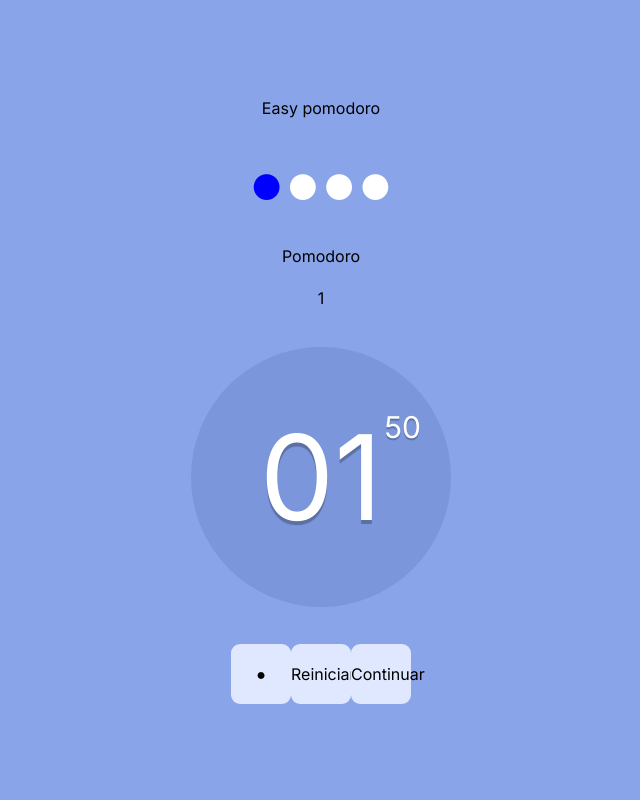
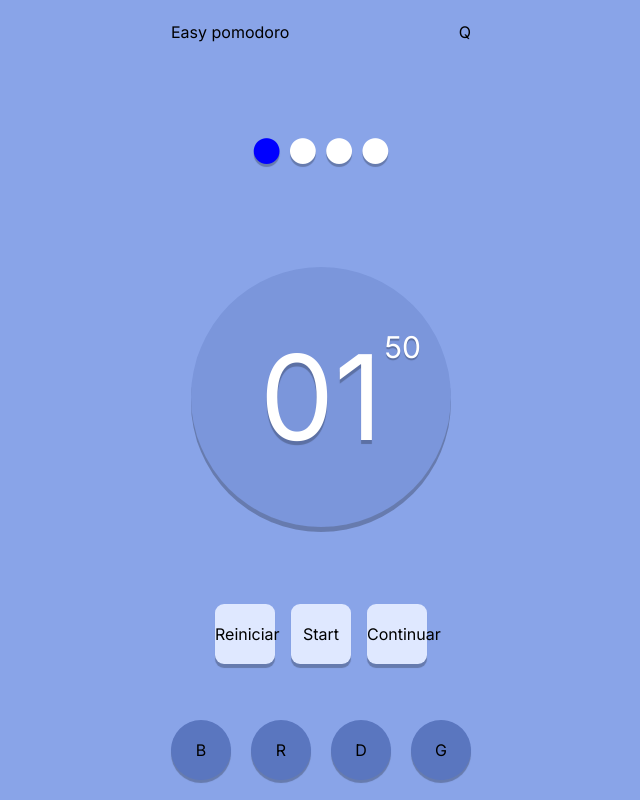
Before and after one commit to ferutizi/easy-pomodoro, a Next.js app: page / in a window 1280 px wide. Shown: the whole page, without its empty margins (319-959 px from the left). Built offline with nearby package versions, Linux system fonts and the light colour scheme.

Commit message:
added selection-theme structure, header, shadows

```diff
--- a/src/app/components/Timer.scss
+++ b/src/app/components/Timer.scss
@@ -26,6 +26,7 @@
     stroke-dasharray: 100 100;
     transform: rotate(-90deg);
     transform-origin: 50%;
+    filter: drop-shadow(-5px 0px 0.7px rgba(0, 0, 0, 0.25));
 }
 
 /* ---------------------------------------------------- */
@@ -61,4 +62,25 @@
     height: 60px;
     border-radius: 9px;
     background-color: $blue-light;
+    box-shadow: $shadow;
+    &:active {
+        box-shadow: $shadow-active;
+    }
 }
+
+.timer--buttons {
+    display: flex;
+    gap: 1em;
+}
+
+.pomodoro--current {
+    text-shadow: 0px 3px 0.7px rgba(0, 0, 0, 0.25);
+}
+
+.button--theme {
+    width: 60px;
+    height: 60px;
+    background-color: $blue-primary;
+    border-radius: 50%;
+    box-shadow: 0px 3px 0.7px rgba(0, 0, 0, 0.25);
+}
--- a/src/app/components/Timer.tsx
+++ b/src/app/components/Timer.tsx
@@ -120,13 +120,13 @@ export default function Timer() {
   return (
     <>
       <h2 style={{fontSize: '60px'}}>
-        <span style={{color: `${currentPomodoro > 0 ? 'blue' : 'white'}`}}>●</span>
-        <span style={{color: `${currentPomodoro > 1 ? 'blue' : 'white'}`}}>●</span>
-        <span style={{color: `${currentPomodoro > 2 ? 'blue' : 'white'}`}}>●</span>
-        <span style={{color: `${currentPomodoro > 3 ? 'blue' : 'white'}`}}>●</span>
+        <span className='pomodoro--current' style={{color: `${currentPomodoro > 0 ? 'blue' : 'white'}`}}>●</span>
+        <span className='pomodoro--current' style={{color: `${currentPomodoro > 1 ? 'blue' : 'white'}`}}>●</span>
+        <span className='pomodoro--current' style={{color: `${currentPomodoro > 2 ? 'blue' : 'white'}`}}>●</span>
+        <span className='pomodoro--current' style={{color: `${currentPomodoro > 3 ? 'blue' : 'white'}`}}>●</span>
       </h2>
-      <h2>{intervalState ? 'Pomodoro' : 'Descanso'}</h2>
-      <h2>{currentPomodoro}</h2>
+{/*       <h2>{intervalState ? 'Pomodoro' : 'Descanso'}</h2>
+      <h2>{currentPomodoro}</h2> */}
       <div className='timer--clock'>
         <svg width="300" height="300">
           <circle className='base__circle' r="130" cx="50%" cy="50%" pathLength="100" />
@@ -146,14 +146,22 @@ export default function Timer() {
           </p>
         </div>
       </div>
-      <div>
-        {
-          startButton
-          ? <button className='button--start' type='button' onClick={()=> start()}>●</button>
-          : <button className='button--pause' type='button' onClick={()=> pause()}>{!isRunning ? '●' : '●'}</button>
-        }
+      <div className='timer--buttons'>
         <button className='button--reset' type='button' onClick={()=> reset()}>Reiniciar</button>
+        <div>
+          {
+            startButton
+            ? <button className='button--start' type='button' onClick={()=> start()}>Start</button>
+            : <button className='button--pause' type='button' onClick={()=> pause()}>{!isRunning ? 'Play' : 'Pause'}</button>
+          }
+        </div>
         <button className='button--next' type='button' onClick={()=> next()}>Continuar</button>
+      </div>
+      <div className='flex justify-between w-full'>
+        <button type='button' className='button--theme'>B</button>
+        <button type='button' className='button--theme'>R</button>
+        <button type='button' className='button--theme'>D</button>
+        <button type='button' className='button--theme'>G</button>
       </div>
     </>
   );
--- a/src/app/globals.scss
+++ b/src/app/globals.scss
@@ -1,10 +1,11 @@
-@import './sass/variables';
-
 @tailwind base;
 @tailwind components;
 @tailwind utilities;
+@import './sass/variables';
 
 body {
+  display: flex;
+  justify-content: center;
   background-color: $blue-background;
   font-family: Inter;
 }
--- a/src/app/page.tsx
+++ b/src/app/page.tsx
@@ -2,8 +2,11 @@ import Timer from "./components/Timer";
 
 export default function Home() {
   return (
-    <main className="flex min-h-screen flex-col items-center justify-between p-24">
-      <h1>Easy pomodoro</h1>
+    <main className="flex h-screen max-w-sm flex-col items-center justify-between p-5">
+      <header className="flex w-full justify-between">
+        <h1>Easy pomodoro</h1>
+        <p>Q</p>
+      </header>
       <Timer></Timer>
     </main>
   )
--- a/src/app/sass/_variables.scss
+++ b/src/app/sass/_variables.scss
@@ -1,4 +1,5 @@
 $shadow: 0px 4px 0.7px rgba(0, 0, 0, 0.25);
+$shadow-active: 0px 2px 0.7px rgba(0, 0, 0, 0.25);
 
 $blue-primary: #5A76BF;
 $blue-secondary: #7B96DB;
```
